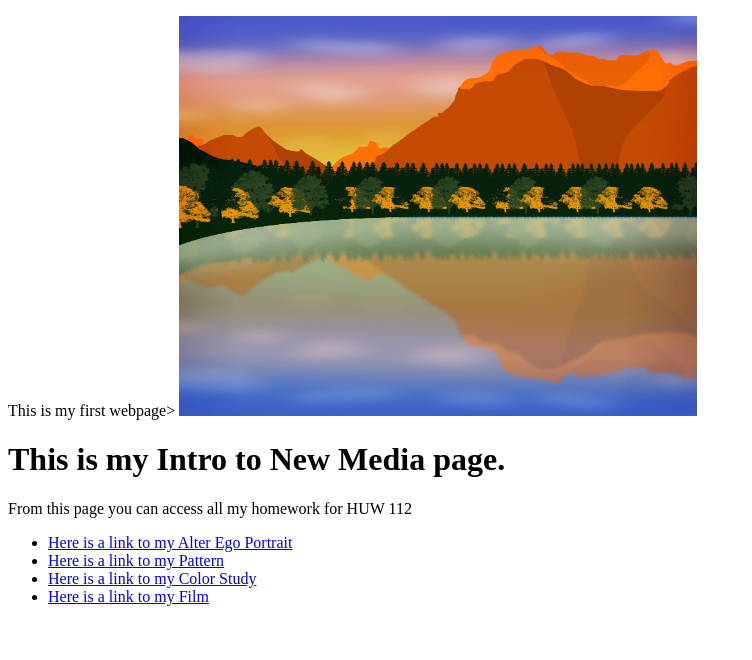
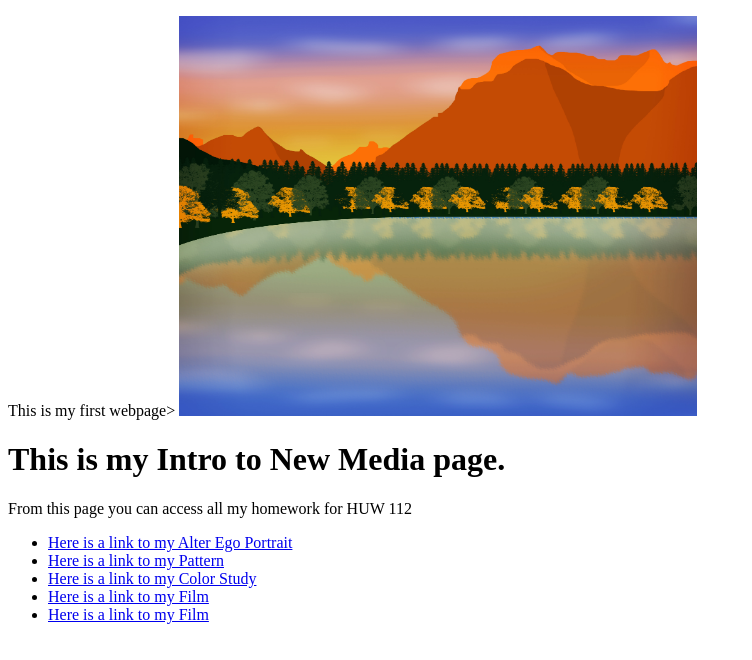
Before and after one commit to christopher-saunders-gfx/christophersaundersgfx.github.io, a plain HTML site: page index.html in a window 1280 px wide. Shown: the whole page, without its empty margins (0-752 px from the left). Drawn offline with Linux system fonts and the light colour scheme.

Commit message:
Update index.html

```diff
--- a/index.html
+++ b/index.html
@@ -10,5 +10,6 @@
       <li><a href="pattern.html">Here is a link to my Pattern</a></li>
       <li><a href="colorstudy.html">Here is a link to my Color Study</a></li>
       <li><a href="film.html">Here is a link to my Film</a></li>
+      <li><a href="animation.html">Here is a link to my Film</a></li>
       </body>
     </html>
```
